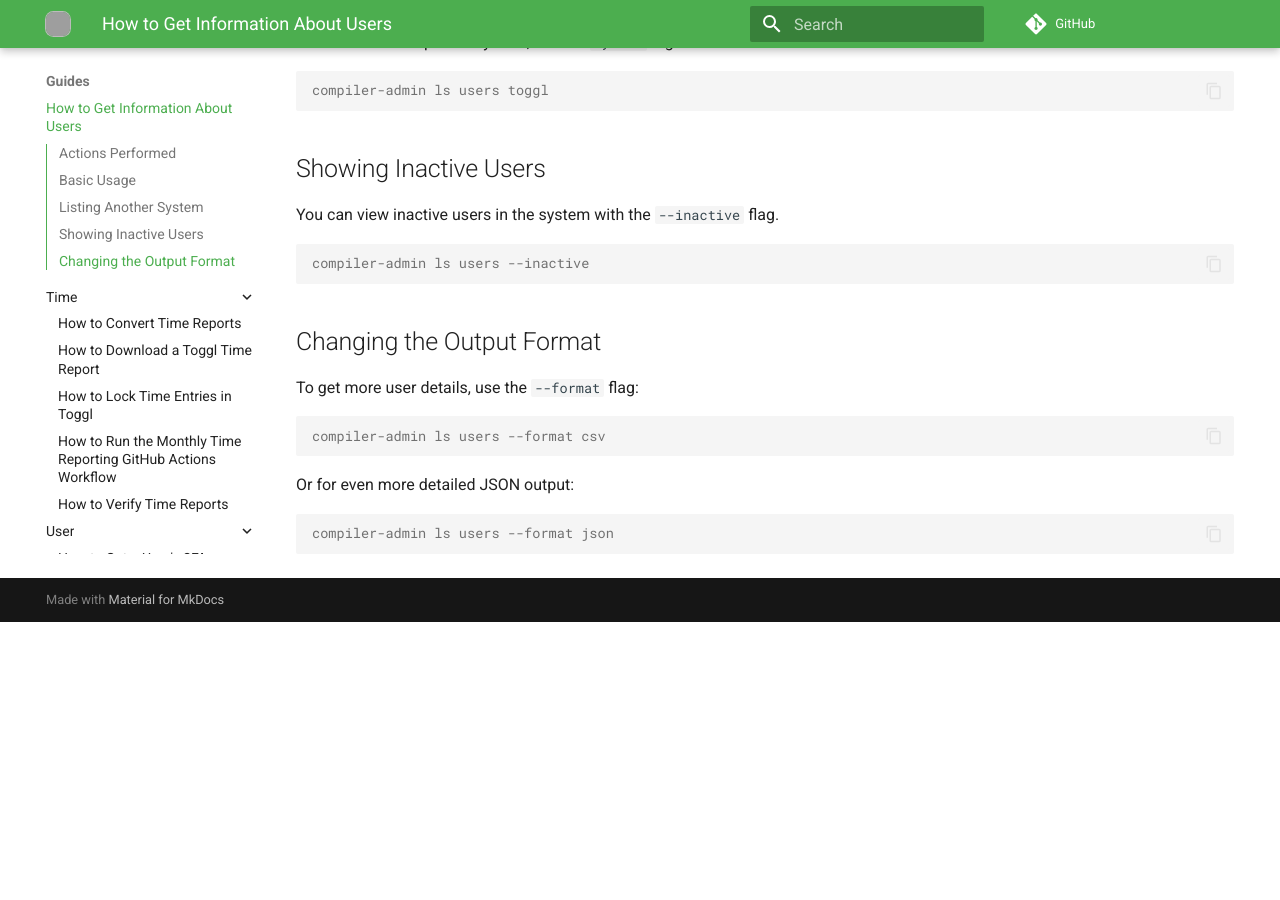
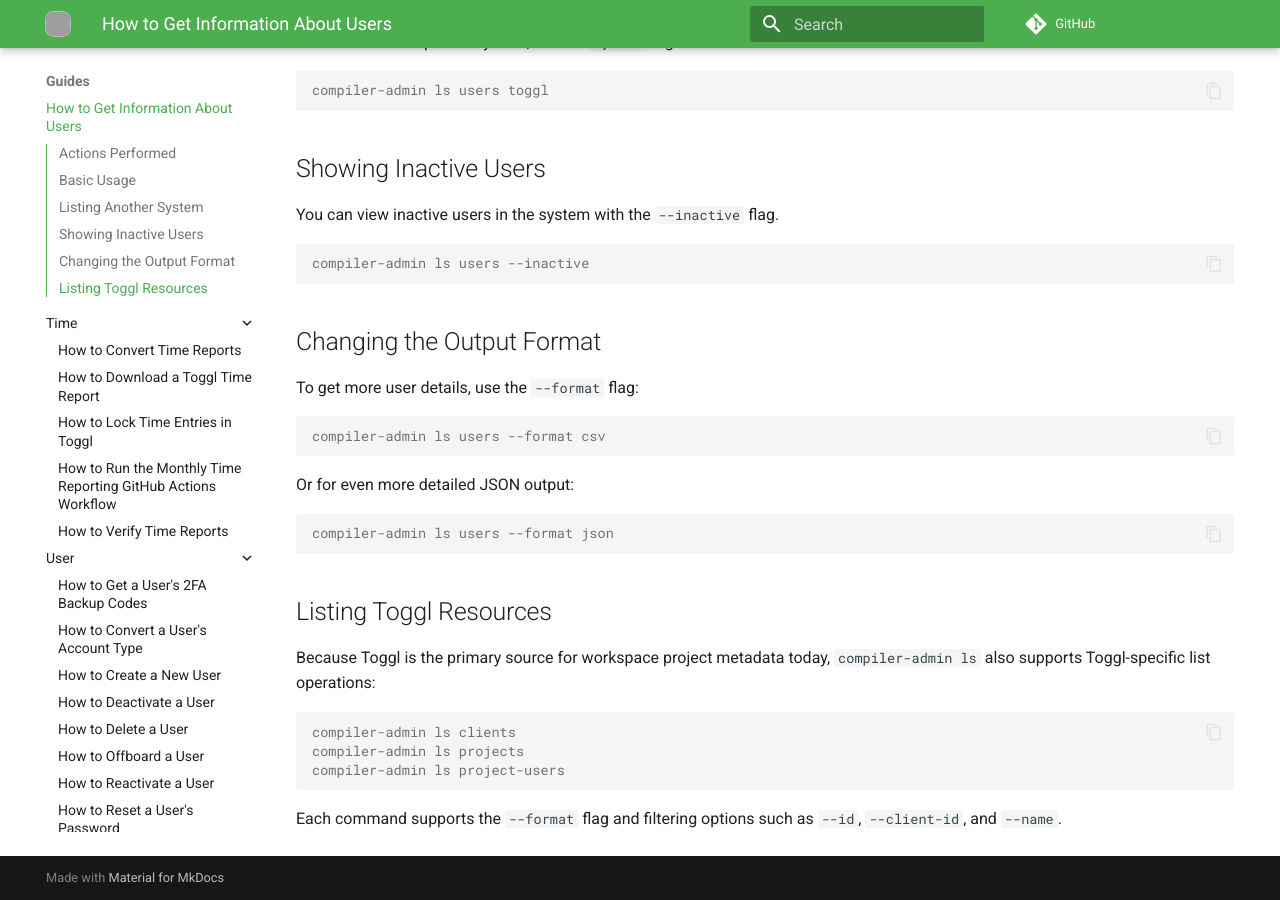
Before and after one commit to compilerla/compiler-admin, an MkDocs documentation site: the page built from docs/guides/ls.md, in a window 1280 px wide and 900 px high, scrolled down 775 px. Built offline with MkDocs 1.6.1 and Material for MkDocs 9.7.7, drawn with Linux system fonts in a browser that asks for light colours; nearby versions of some CDN libraries; comment, search, counter and statistics services are not loaded; before the commit the page ends 1397 px from its top, so only the background shows below that; grey boxes are pictures that could not be loaded.

Commit message:
docs: update usage guide for ls subcommands

````diff
--- a/docs/guides/ls.md
+++ b/docs/guides/ls.md
@@ -49,3 +49,15 @@ Or for even more detailed JSON output:
 ```console
 compiler-admin ls users --format json
 ```
+
+## Listing Toggl Resources
+
+Because Toggl is the primary source for workspace project metadata today, `compiler-admin ls` also supports Toggl-specific list operations:
+
+```console
+compiler-admin ls clients
+compiler-admin ls projects
+compiler-admin ls project-users
+```
+
+Each command supports the `--format` flag and filtering options such as `--id`, `--client-id`, and `--name`.
````
